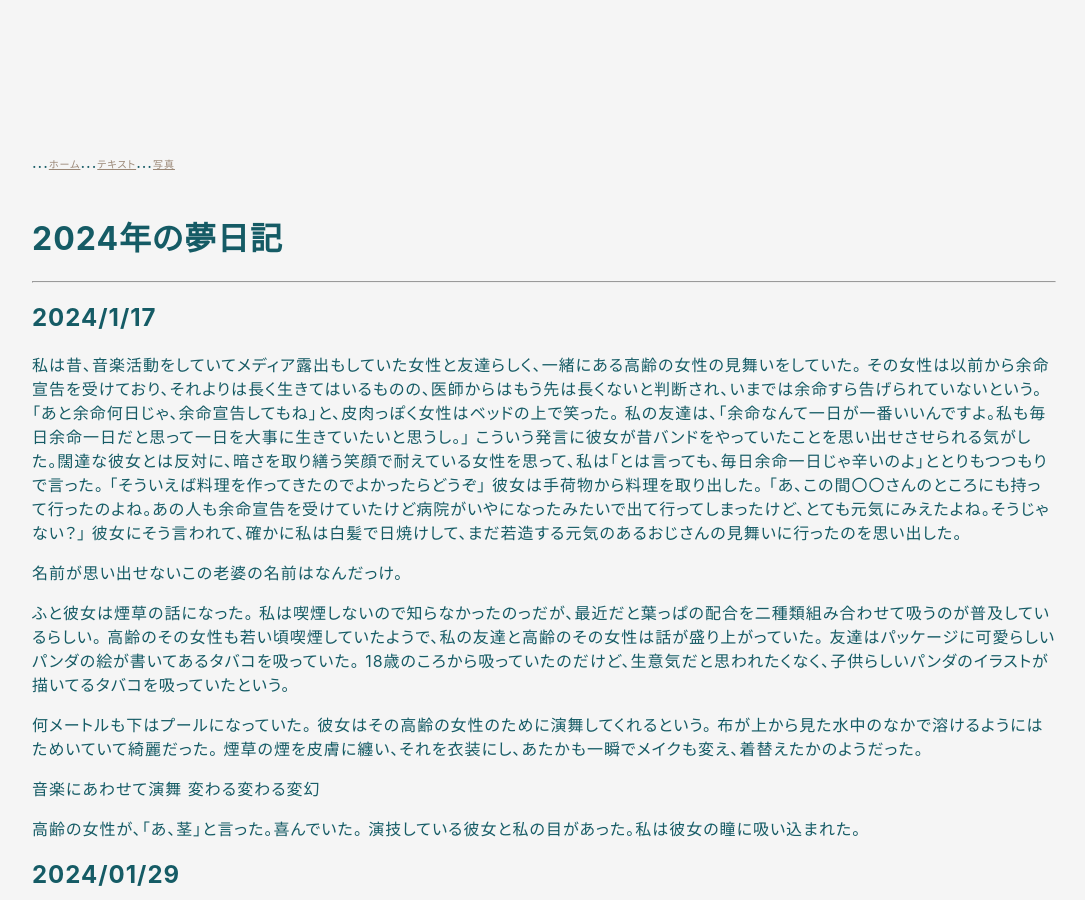
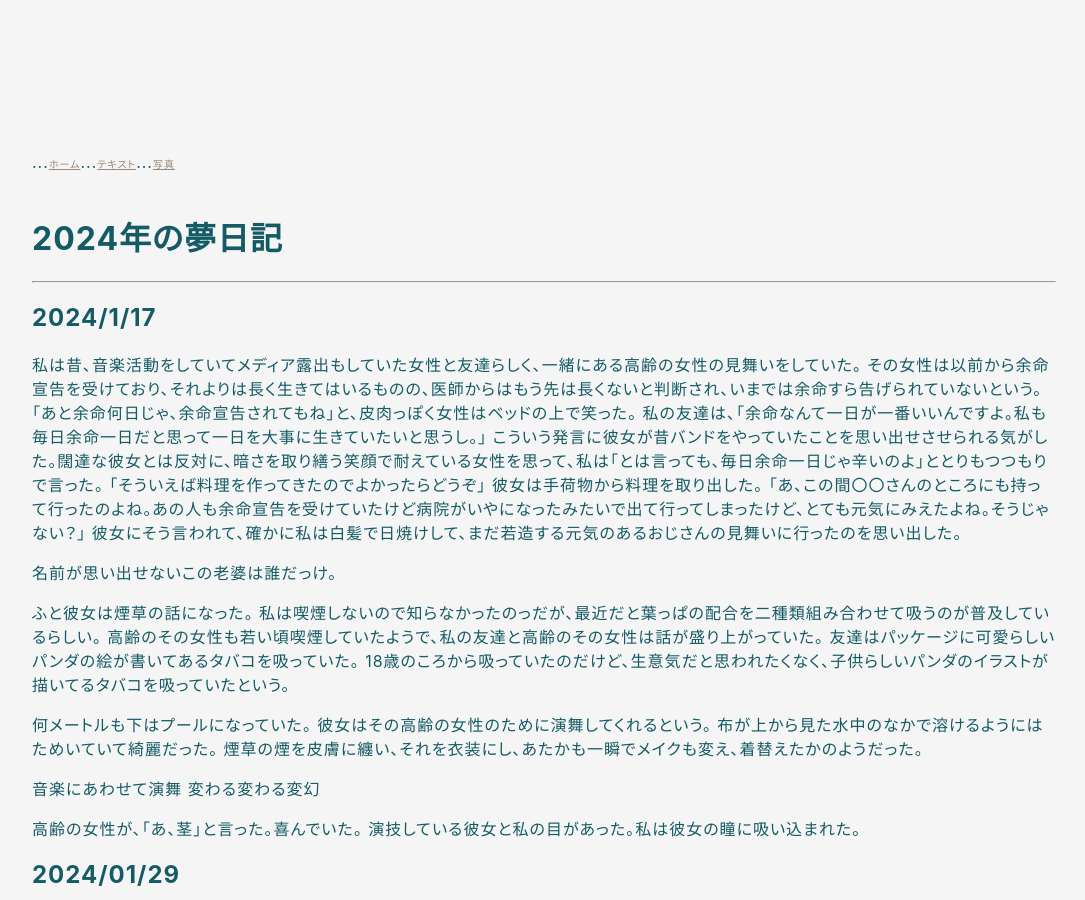
Before and after one commit to hihumi-riku/hihumi-riku.github.io, a Jekyll site: the page built from _posts/2024-01-29-dream_2024.md, in a window 1280 px wide and 900 px high. Shown: the whole window, without its empty margins (96-1181 px from the left). Built offline with Jekyll 4.4.1, drawn with Linux system fonts in a browser that asks for light colours.

Commit message:
Update 2024-01-29-dream_2024.md

```diff
--- a/_posts/2024-01-29-dream_2024.md
+++ b/_posts/2024-01-29-dream_2024.md
@@ -12,7 +12,7 @@ title: 2024年の夢日記
 ## 2024/1/17
 私は昔、音楽活動をしていてメディア露出もしていた女性と友達らしく、一緒にある高齢の女性の見舞いをしていた。
 その女性は以前から余命宣告を受けており、それよりは長く生きてはいるものの、医師からはもう先は長くないと判断され、いまでは余命すら告げられていないという。
-「あと余命何日じゃ、余命宣告してもね」と、皮肉っぽく女性はベッドの上で笑った。
+「あと余命何日じゃ、余命宣告されてもね」と、皮肉っぽく女性はベッドの上で笑った。
 私の友達は、「余命なんて一日が一番いいんですよ。私も毎日余命一日だと思って一日を大事に生きていたいと思うし。」
 こういう発言に彼女が昔バンドをやっていたことを思い出せさせられる気がした。闊達な彼女とは反対に、暗さを取り繕う笑顔で耐えている女性を思って、私は「とは言っても、毎日余命一日じゃ辛いのよ」ととりもつつもりで言った。
 「そういえば料理を作ってきたのでよかったらどうぞ」
@@ -22,7 +22,7 @@ title: 2024年の夢日記
 
 
 
-名前が思い出せないこの老婆の名前はなんだっけ。
+名前が思い出せないこの老婆は誰だっけ。
 
 
 
```
